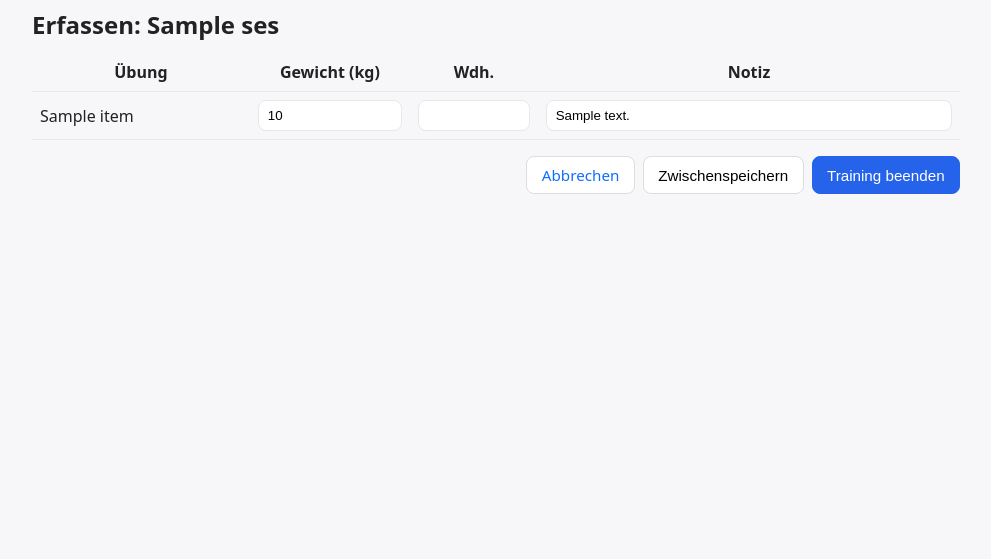
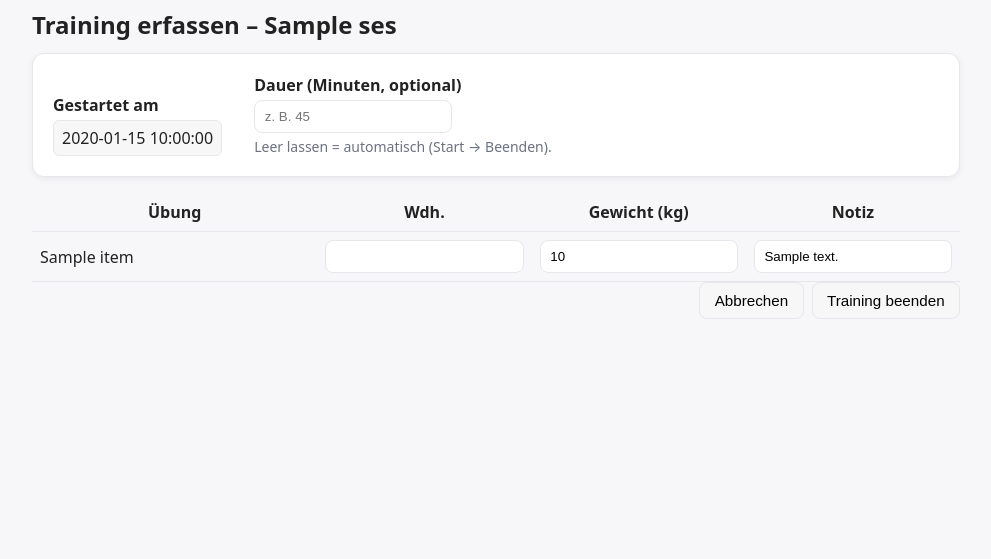
Before and after one commit to lp-coding/FitLog, a Flask app: template fitlog/templates/sessions/record.html in a window 1280 px wide. Shown: the part 89-648 px from the top of the page, without its empty margins (144-1135 px from the left). Run offline with Flask 3, Linux system fonts and the light colour scheme; the template is opened without the code that fills it: most values are stand-ins (such as "Sample title", 1, 10 or a date in 2020).

Commit message:
wip: adjust record parser and record template

```diff
--- a/fitlog/templates/sessions/record.html
+++ b/fitlog/templates/sessions/record.html
@@ -1,49 +1,84 @@
 {% extends "base.html" %}
-{% block title %}Erfassen – {{ sess.plan_name }}{% endblock %}
+{% set title = "Training erfassen – " ~ sess.plan_name %}
+{% block title %}{{ title }}{% endblock %}
 
 {% block content %}
-<h2>Erfassen: {{ sess.plan_name }}</h2>
+<h2>{{ title }}</h2>
 
-<form id="recordForm" action="{{ url_for('sessions.save_session', session_id=sess.id) }}" method="post">
-  <table class="tbl">
+<form method="post" action="{{ url_for('sessions.finish_session', session_id=sess.id) }}">
+
+  <!-- Header: Startzeit (read-only) + optionale Dauer -->
+  <div class="card" style="margin-bottom:1rem;">
+    <div style="display:flex; gap:2rem; align-items:flex-end; flex-wrap:wrap;">
+      <div>
+        <label class="label">Gestartet am</label>
+        <div class="readonly">
+          {{ sess.started_at or "-" }}
+        </div>
+      </div>
+      <div>
+        <label for="duration_minutes_override" class="label">Dauer (Minuten, optional)</label>
+        <input id="duration_minutes_override"
+               name="duration_minutes_override"
+               type="number" min="0" step="1" placeholder="z. B. 45">
+        <div class="hint">Leer lassen = automatisch (Start → Beenden).</div>
+      </div>
+    </div>
+  </div>
+
+  <!-- Tabelle: Übung | Wdh. | Gewicht | Notiz -->
+  <table class="table table-striped">
     <thead>
       <tr>
-        <th>Übung</th>
-        <th style="width:10rem;">Gewicht (kg)</th>
-        <th style="width:8rem;">Wdh.</th>
+        <th style="width:32%;">Übung</th>
+        <th style="width:14%;">Wdh.</th>
+        <th style="width:18%;">Gewicht (kg)</th>
         <th>Notiz</th>
       </tr>
     </thead>
     <tbody>
-    {% for it in items %}
+      {% for it in items %}
       <tr>
         <td>
           {{ it.name }}
           <input type="hidden" name="exercise_id" value="{{ it.exercise_id }}">
         </td>
-        <td><input type="number" step="0.5" name="weight_{{ it.exercise_id }}" value="{{ it.weight_kg }}"></td>
-        <td><input type="number" name="reps_{{ it.exercise_id }}" value="{{ it.reps }}" min="0"></td>
-        <td><input type="text" name="note_{{ it.exercise_id }}" value="{{ it.note }}"></td>
+        <td>
+          <input type="number"
+                 name="reps_{{ it.exercise_id }}"
+                 min="0" step="1"
+                 value="{{ it.reps }}">
+        </td>
+        <td>
+          <input type="number"
+                 name="weight_{{ it.exercise_id }}"
+                 min="0" step="0.5"
+                 value="{{ it.weight_kg }}">
+        </td>
+        <td>
+          <input type="text"
+                 name="note_{{ it.exercise_id }}"
+                 value="{{ it.note or '' }}"
+                 placeholder="optional">
+        </td>
       </tr>
-    {% endfor %}
+      {% endfor %}
     </tbody>
   </table>
 
-  <div class="actions">
-    <a class="btn" href="{{ url_for('index') }}">Abbrechen</a>
-    <button class="btn" type="submit">Zwischenspeichern</button>
-    <button class="btn primary" formaction="{{ url_for('sessions.finish_session', session_id=sess.id) }}" formmethod="post">
-      Training beenden
-    </button>
+  <div class="actions" style="display:flex; gap:0.5rem; justify-content:flex-end;">
+    <!-- Abbrechen: nichts speichern -->
+    <button class="btn btn-secondary"
+            formaction="{{ url_for('sessions.abort_session', session_id=sess.id) }}"
+            formmethod="post">Abbrechen</button>
+
+    <button class="btn btn-primary" type="submit">Training beenden</button>
   </div>
 </form>
 
 <style>
-  .tbl{width:100%;border-collapse:collapse}
-  .tbl th,.tbl td{padding:.5rem;border-bottom:1px solid #e5e7eb}
-  .actions{display:flex;gap:.5rem;justify-content:flex-end;margin-top:1rem}
-  .btn{padding:.5rem .9rem;border:1px solid #ddd;border-radius:8px;background:#fff}
-  .btn.primary{background:#2563eb;color:#fff;border-color:#2563eb}
-  input[type="number"],input[type="text"]{width:100%;padding:.45rem .55rem;border:1px solid #e5e7eb;border-radius:8px}
+  .label { font-weight:600; display:block; margin-bottom:.25rem; }
+  .readonly { padding:.375rem .5rem; background:#f7f7f8; border:1px solid #e8e8ea; border-radius:.375rem; min-height:2.25rem; }
+  .hint { color:#6b7280; font-size:.875rem; margin-top:.25rem; }
 </style>
 {% endblock %}
```
Also changed, not shown: fitlog/services/record_parser.py (+55 -0 lines).
